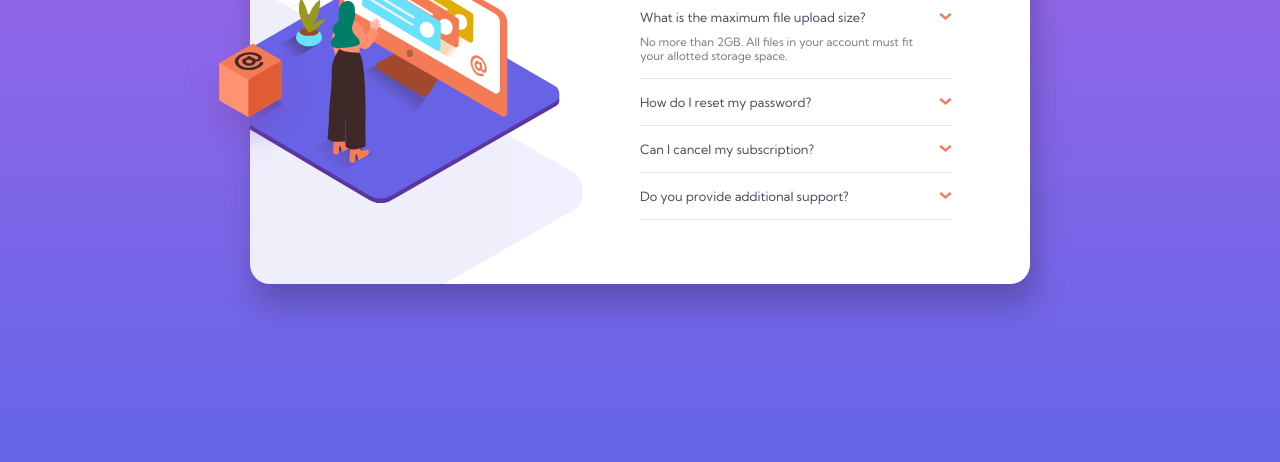
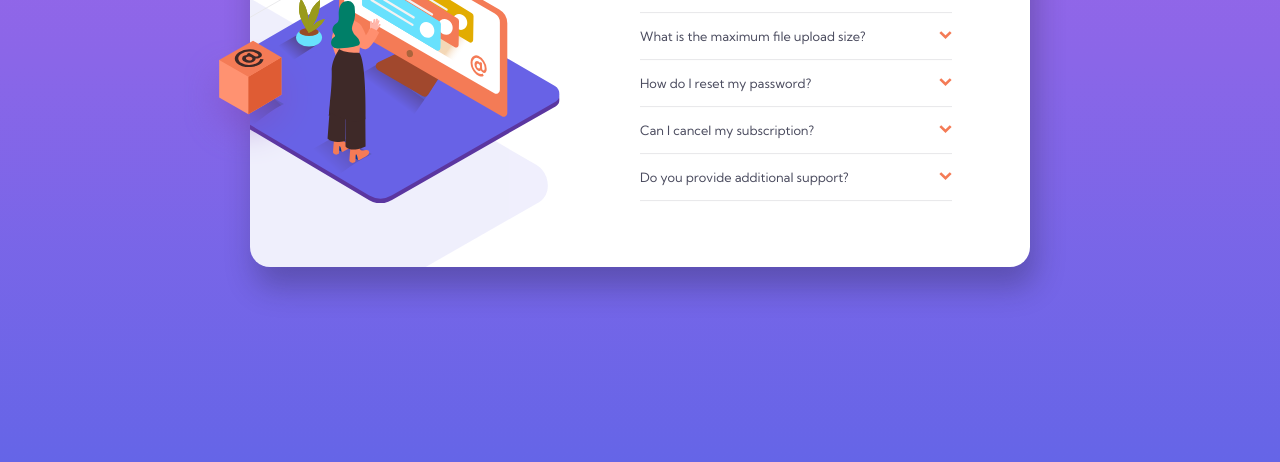
Before and after one commit to DwillDev/FrEndMen-FAQ-Accordion-Card, a plain HTML site: page index.html in a window 1280 px wide. Shown: the part 338-800 px from the top of the page. Drawn offline with Linux system fonts and the light colour scheme.

Commit message:
added hide class

```diff
--- a/index.html
+++ b/index.html
@@ -37,7 +37,7 @@
                 <h2>What is the maximum file upload size?</h2>
                 <img src="/img/icon-arrow-down.svg" class="accordion__arrow" />
               </div>
-              <p class="accordion__a">
+              <p class="accordion__a hide">
                 No more than 2GB. All files in your account must fit your allotted storage space.
               </p>
             </section>
@@ -78,6 +78,6 @@
         </div>
       </div>
     </div>
-    <!-- <script src="script.js"></script> -->
+    <script src="/js/script.js"></script>
   </body>
 </html>
```
